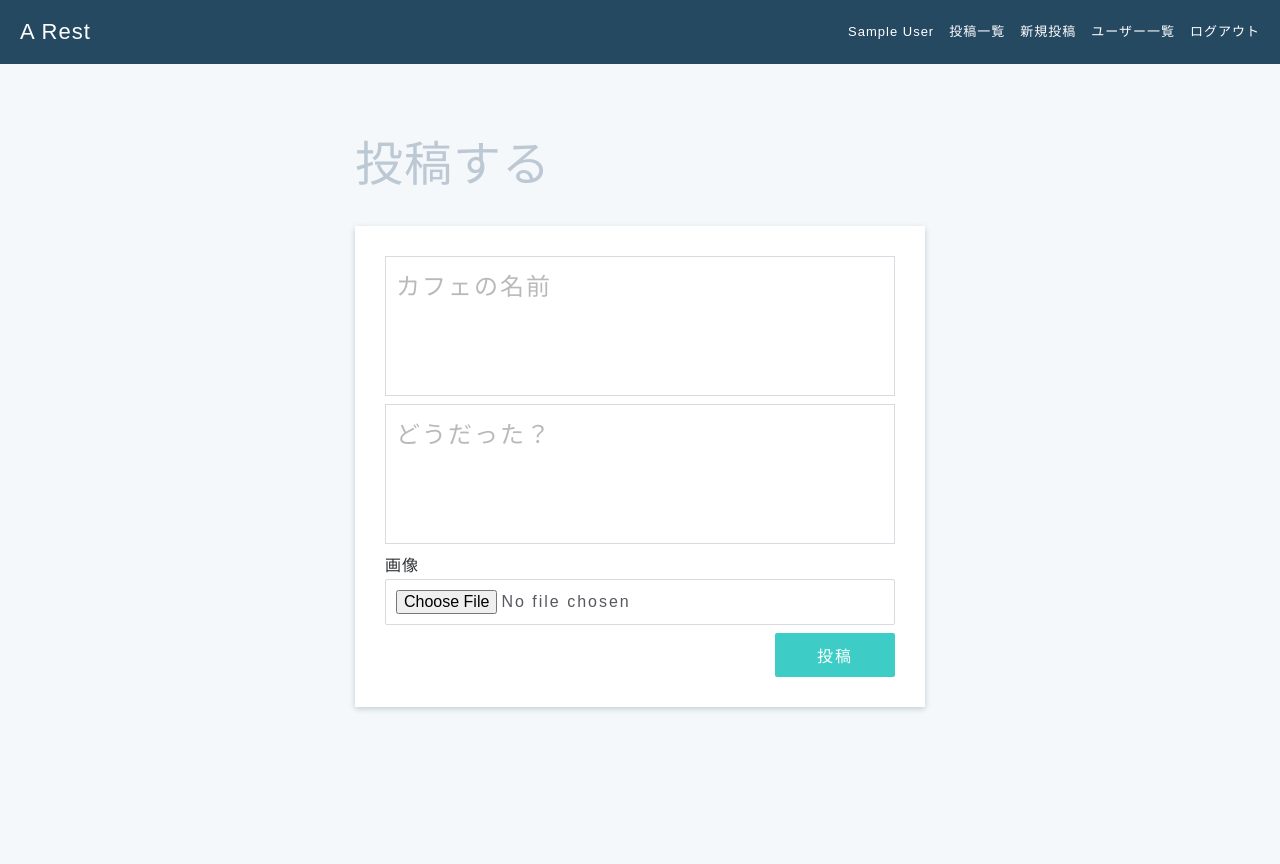
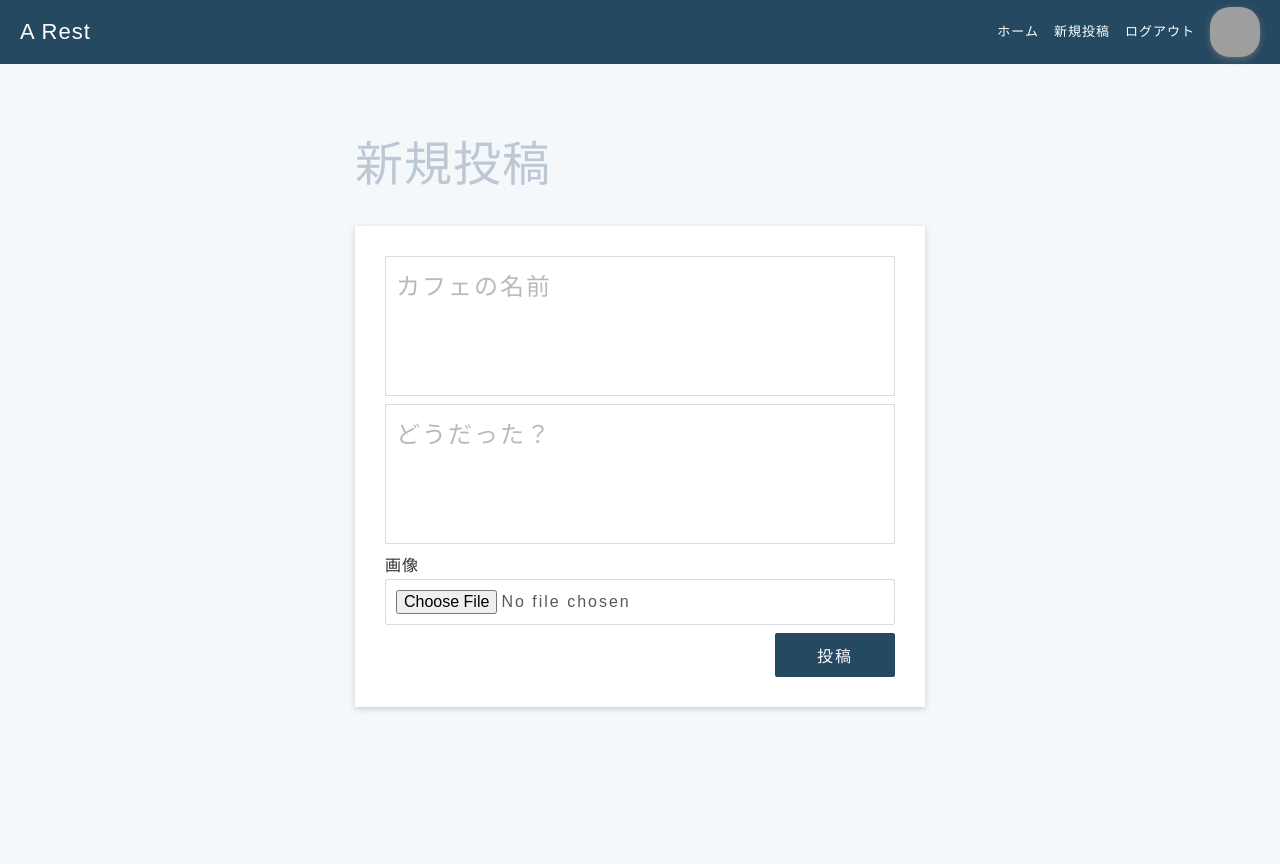
Before and after one commit to pppeyo38/FinalProject, a Rails app: page /posts/new in a window 1280 px wide. Run offline with Rails 7, Linux system fonts and the light colour scheme; the visitor is signed in with stand-in values (Sample User, id 1); style sheets or scripts are compiled from the project's sources; grey boxes are pictures that could not be loaded.

Commit message:
rayout change

```diff
--- a/app/assets/stylesheets/home.css
+++ b/app/assets/stylesheets/home.css
@@ -115,13 +115,33 @@ header {
   font-size: 13px;
 }
 
+.header_user_icon {
+  width: 10%;
+  height: 64px;
+  display: flex;
+  align-items: center;
+}
+
+.header_user_icon a {
+  display: contents;
+  height: 64px;
+}
+
+.header_user_icon img {
+  width: 50px;
+  height: 50px;
+  border-radius: 40%;
+  box-shadow: 0 2px 6px #656C70;
+  object-fit: cover;
+}
+
 /* トップ */
 .top-main {
-  /* padding: 200px 0 100px; */
   display: flex;
   flex-direction: column;
   justify-content: center;
   align-items: center;
+  text-align: center;
   position: absolute;
   top: 0;
   width: 100%;
@@ -222,7 +242,7 @@ header {
 }
 
 .form input[type="submit"] {
-  background-color: #3ecdc6;
+  background-color: #264962;
   color: white;
   cursor: pointer;
   font-weight: 300;
--- a/app/assets/stylesheets/home.scss
+++ b/app/assets/stylesheets/home.scss
@@ -38,7 +38,7 @@ form input[type="submit"] {
 /* 共通レイアウト */
 body {
 	color: #2d3133;
-	background-color: #3ecdc6;
+	background-color: #264962;
 	margin: 0;
 	min-height: 1vh;
 }
@@ -113,9 +114,32 @@ header {
 	font-size: 13px;
 }
 
+.header_user_icon {
+	width: 10%;
+	height: 64px;
+	display: flex;
+	align-items: center;
+}
+
+.header_user_icon a {
+	display: contents;
+	height: 64px;
+}
+
+.header_user_icon img {
+	width: 50px;
+    height: 50px;
+    border-radius: 40%;
+    box-shadow: 0 2px 6px #656C70;
+    object-fit: cover;
+}
+
 /* トップ */
 .top-main {
-	padding: 200px 0 100px;
+	display: flex;
+  	flex-direction: column;
+  	justify-content: center;
+	align-items: center;
 	text-align: center;
 	position: absolute;
 	top: 0;
@@ -208,7 +241,7 @@ header {
 }
 
 .form input[type="submit"] {
-	background-color: #3ecdc6;
+	background-color: #264962;
 	color: white;
 	cursor: pointer;
 	font-weight: 300;
--- a/app/views/home/about.html.erb
+++ b/app/views/home/about.html.erb
@@ -1,7 +1,7 @@
 <div class="about-main">
   <h2>A Restとは</h2>
   <p>
-    カフェの感想を共有する、SNSサービスです。<br>
+    カフェの感想を共有するSNSです。<br>
     みんなのカフェでのひとときを覗いてみましょう。
   </p>
 </div>
--- a/app/views/home/top.html.erb
+++ b/app/views/home/top.html.erb
@@ -1,6 +1,6 @@
 <div class="main top-main" style="padding-top: 100px;">
   <div class="top-text">
-    <p style="font-size: 21px; margin-bottom: 3%;">カフェでのひとときを共有する</p>
+    <p style="font-size: 21px; margin-bottom: 3%; color: #264962;">カフェでのひとときを共有する</p>
   </div>
   <div class="top-logo">
     <img src="assets/top_logo.png">
--- a/app/views/layouts/application.html.erb
+++ b/app/views/layouts/application.html.erb
@@ -24,19 +24,16 @@
 
         <% if @current_user %>
           <li>
-            <%= link_to(@current_user.name, "/users/#{@current_user.id}") %>
-          </li>
-          <li>
-            <%= link_to("投稿一覧", "/posts/index") %>
+            <%= link_to("ホーム", "/posts/index") %>
           </li>
           <li>
             <%= link_to("新規投稿", "/posts/new") %>
           </li>
           <li>
-            <%= link_to("ユーザー一覧", "/users/index") %>
+            <%= link_to("ログアウト", "/logout", {method: "post"}) %>
           </li>
-          <li>
-            <%= link_to("ログアウト", "/logout", {method: "post"}) %>
+          <li class="header_user_icon">
+            <%= link_to image_tag("/user_images/#{@current_user.image_name}"), "/users/#{@current_user.id}" %>
           </li>
         <% else %>
           <li>
--- a/app/views/posts/index.html.erb
+++ b/app/views/posts/index.html.erb
@@ -8,14 +8,14 @@
         </div>
         <div class="post-bottom">
           <div class="post-left">
-            <img src="<%= "/user_images/#{post.user.image_name}" %>">
+            <%= link_to image_tag("/user_images/#{post.user.image_name}"), "/users/#{post.user.id}" %>
           </div>
 
           <div class="post-right">
             <div class="post-user-name">
               <%= link_to(post.user.name, "/users/#{post.user.id}") %>
             </div>
-            <%= link_to(post.cafe, "/posts/#{post.id}") %>
+            『<%= link_to(post.cafe, "/posts/#{post.id}") %>』
           </div>
         </div>
 
--- a/app/views/posts/new.html.erb
+++ b/app/views/posts/new.html.erb
@@ -1,7 +1,7 @@
 <div class="main posts-new">
   <div class="container">
 
-    <h1 class="form-heading">投稿する</h1>
+    <h1 class="form-heading">新規投稿</h1>
     <%= form_tag("/posts/create", {multipart: true}) do %>
       <div class="form">
         <div class="form-body">
```
Also changed, not shown: other parts of app/assets/stylesheets/home.css (+12 -12 lines), other parts of app/assets/stylesheets/home.scss (+11 -1 lines), app/assets/stylesheets/home.min.css (+1 -1 lines), 1 other file.
